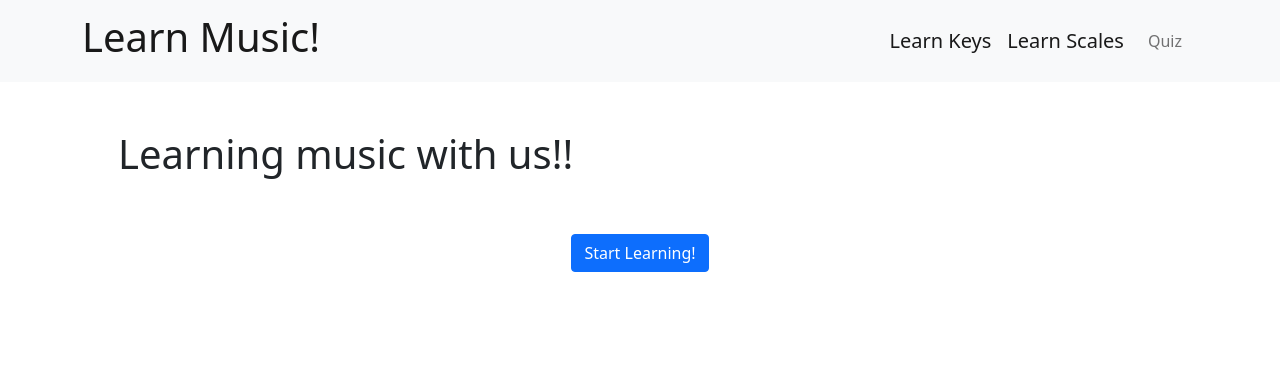
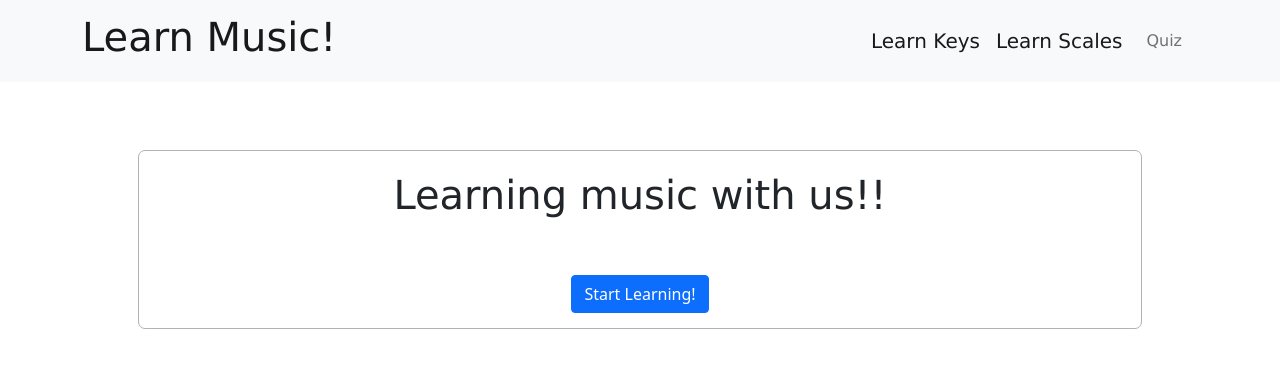
Before and after one commit to jasmine-lou/coms4170_final_music, a Flask app: page /home in a window 1280 px wide. Shown: the top 368 px of the page. Run offline with Flask 2, Linux system fonts and the light colour scheme; some libraries are stand-ins or nearby versions.

Commit message:
Add some css elements

```diff
--- a/Main_11/static/main.css
+++ b/Main_11/static/main.css
@@ -15,3 +15,29 @@
     margin: auto;
     text-align: center;
 }
+
+.app-container{
+    width:auto;
+    height:auto;
+    border-style: solid;
+    border-width: 1px;
+    border-radius: 7px;
+    border-color: #b3b2b2;
+    margin-bottom: 20px;
+    margin-left: 20px;
+    margin-right: 20px;
+    margin-top: 20px;
+    padding-top: 20px;
+    padding-left: 15px;
+    padding-right: 15px;
+    padding-bottom: 15px;
+}
+
+.title{
+    text-align: center;
+    font-family: Verdana, Helvetica, sans-serif;
+}
+
+.font-standard{
+    font-family: Verdana, Helvetica, sans-serif;
+}
```
